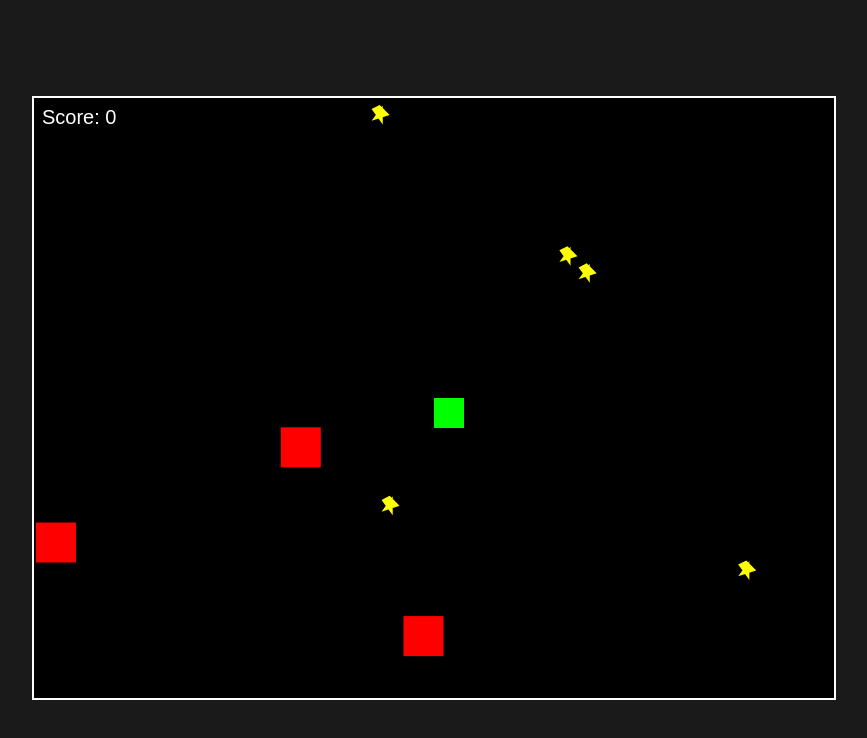
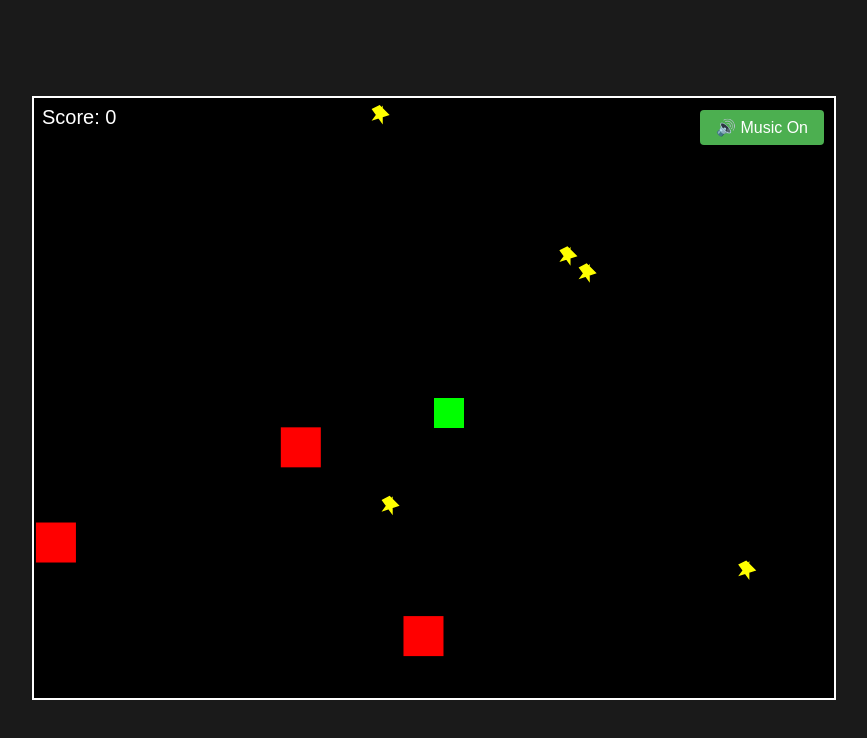
Before and after one commit to ghostli123/second-game, a plain HTML site: page index.html in a window 1280 px wide. Shown: the whole page, without its empty margins (206-1073 px from the left). Drawn offline with Linux system fonts and the light colour scheme.

Commit message:
Update HTML to include sound controls and sound.js

```diff
--- a/index.html
+++ b/index.html
@@ -10,7 +10,11 @@
     <div class="game-container">
         <canvas id="gameCanvas"></canvas>
         <div class="score">Score: <span id="scoreValue">0</span></div>
+        <div class="sound-controls">
+            <button id="toggleMusic">🔊 Music On</button>
+        </div>
     </div>
+    <script src="sounds.js"></script>
     <script src="game.js"></script>
 </body>
 </html>
```
